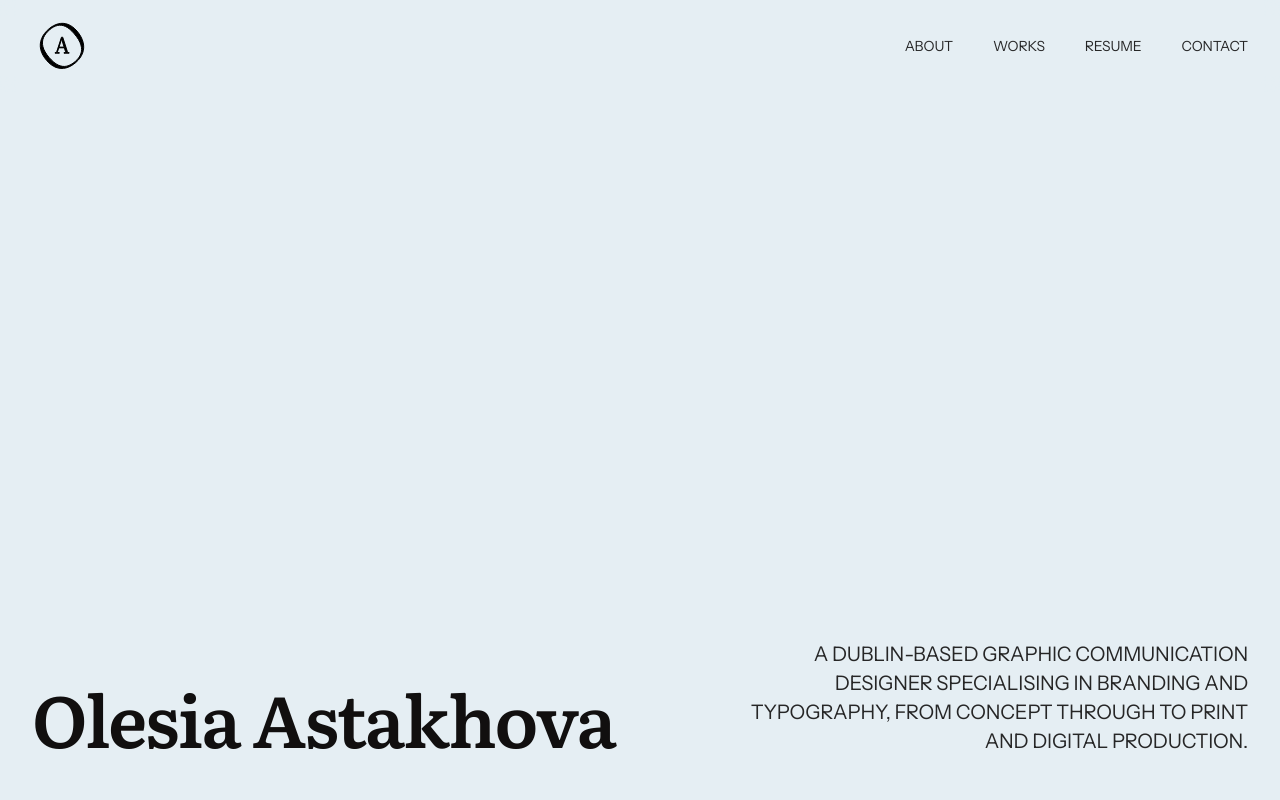
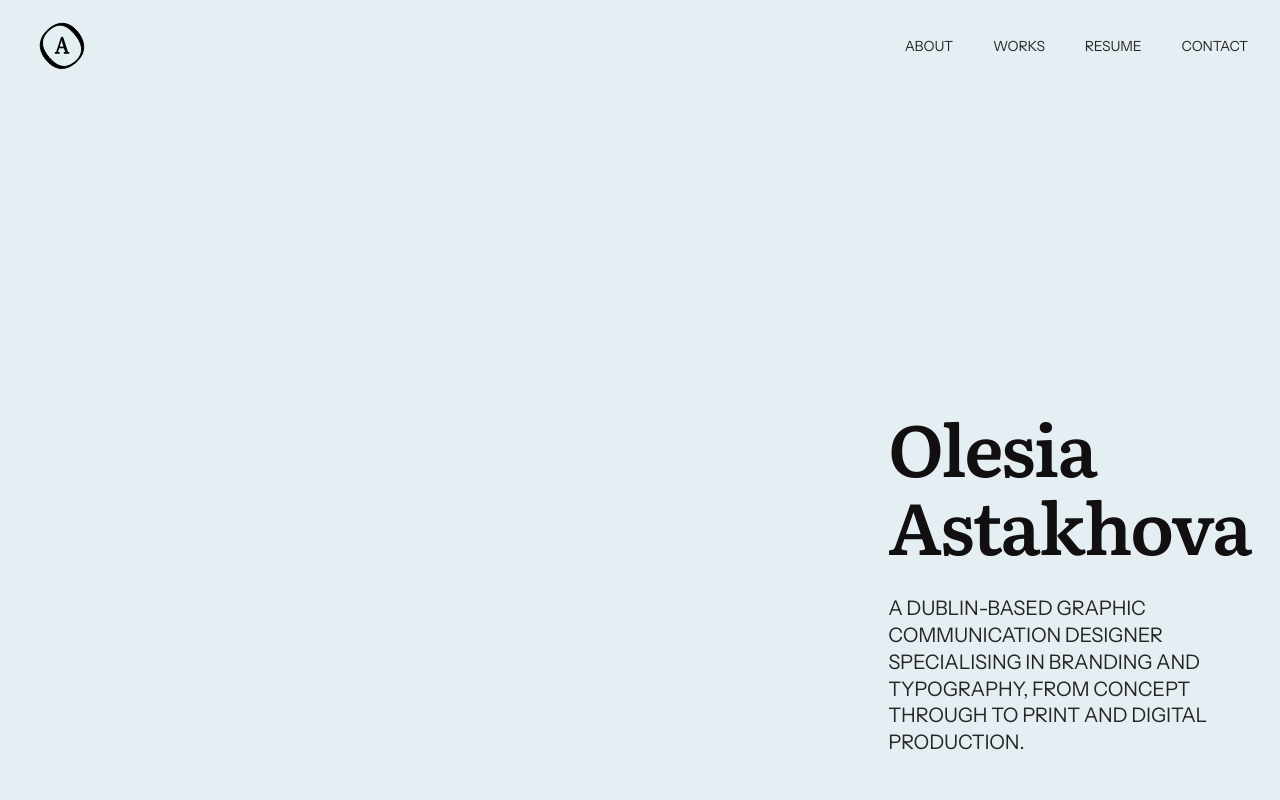
Before and after one commit to astakhovaiolesya-debug/my-protfolio-website, a React (Vite) app: page / in a window 1280 px wide. Shown: the top 800 px of the page. Built offline with nearby package versions, Linux system fonts and the light colour scheme.

Commit message:
desktop fix

```diff
--- a/src/index.css
+++ b/src/index.css
@@ -27,7 +27,7 @@
   }
 
   .editorial-subhead {
-    @apply font-sans text-[15px] uppercase tracking-tightish sm:text-[18px] lg:text-[20px];
+    @apply font-sans text-[15px] uppercase tracking-tightish sm:text-[18px] lg:text-[20px] 2xl:text-[21px];
   }
 
   .editorial-caption {
--- a/src/pages/HomePage.tsx
+++ b/src/pages/HomePage.tsx
@@ -8,12 +8,18 @@ export function HomePage() {
     <>
       <section className="flex min-h-[100svh] flex-col overflow-hidden overflow-x-clip lg:min-h-[min(92vh,_840px)]">
         <Container className="flex w-full flex-1 flex-col justify-end pb-14 pt-10 sm:pt-16">
-          <div className="flex min-w-0 flex-col gap-6 pb-4 lg:flex-row lg:items-end lg:justify-between">
-            <h1 className="editorial-h1 max-w-[18ch] min-w-0">Olesia Astakhova</h1>
-            <p className="editorial-subhead max-w-[38ch] text-ink/90 lg:text-right">
-              A Dublin-based graphic communication designer specialising in branding and typography, from concept
-              through to print and digital production.
-            </p>
+          {/*
+            Desktop: editorial block sits on the RIGHT (ml-auto), copy stays LEFT-aligned inside the block.
+            Tagline max-width is tuned so the line breaks read as ~3 lines at lg–2xl within the 1440px frame.
+          */}
+          <div className="flex w-full min-w-0 flex-col pb-4 lg:items-end">
+            <div className="flex w-full max-w-full flex-col gap-6 text-left lg:ml-auto lg:gap-8 lg:max-w-[min(44ch,520px)] xl:max-w-[min(42ch,500px)] 2xl:max-w-[min(40ch,480px)]">
+              <h1 className="editorial-h1 max-w-[18ch] text-balance lg:max-w-none">Olesia Astakhova</h1>
+              <p className="editorial-subhead max-w-[38ch] text-ink/90 text-pretty leading-[1.38] sm:max-w-[40ch] lg:max-w-[44ch] lg:leading-[1.34] xl:max-w-[42ch] 2xl:max-w-[38ch] 2xl:leading-[1.32]">
+                A Dublin-based graphic communication designer specialising in branding and typography, from concept
+                through to print and digital production.
+              </p>
+            </div>
           </div>
         </Container>
       </section>
--- a/src/pages/WorksPage.tsx
+++ b/src/pages/WorksPage.tsx
@@ -18,8 +18,11 @@ export function WorksPage() {
             <ProjectCard project={projects[2]} imageClassName="lg:h-[477px]" className="lg:pt-[117px]" />
           </div>
 
+          {/*
+            Two cards in the same 3-column track as row 1: they occupy columns 1–2 (left-aligned).
+            The empty third column mirrors common editorial negative space on ultra-wide layouts.
+          */}
           <div className="grid grid-cols-1 gap-12 sm:gap-10 lg:grid-cols-3 lg:items-end lg:gap-8">
-            <div className="hidden lg:block" aria-hidden />
             <ProjectCard project={projects[3]} imageClassName="lg:h-[477px]" />
             <ProjectCard project={projects[4]} imageClassName="lg:h-[400px]" />
           </div>
```
